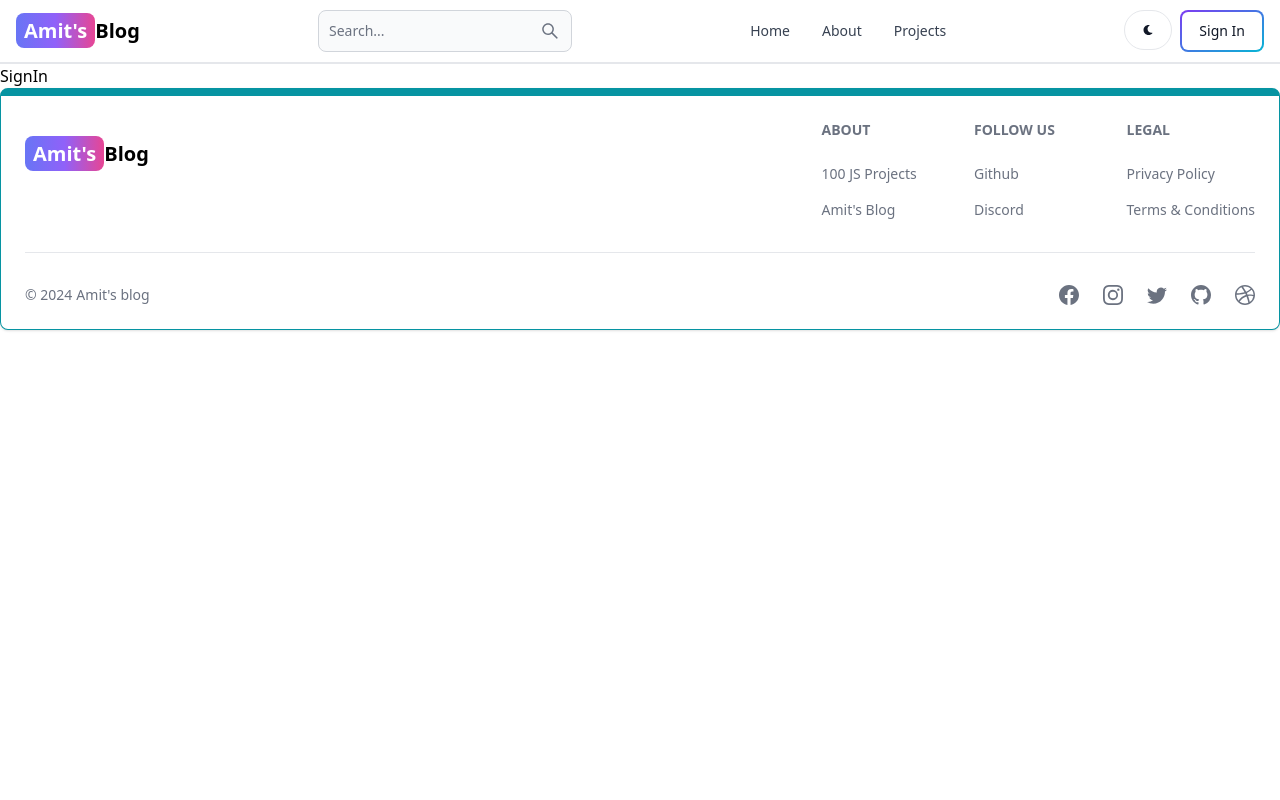
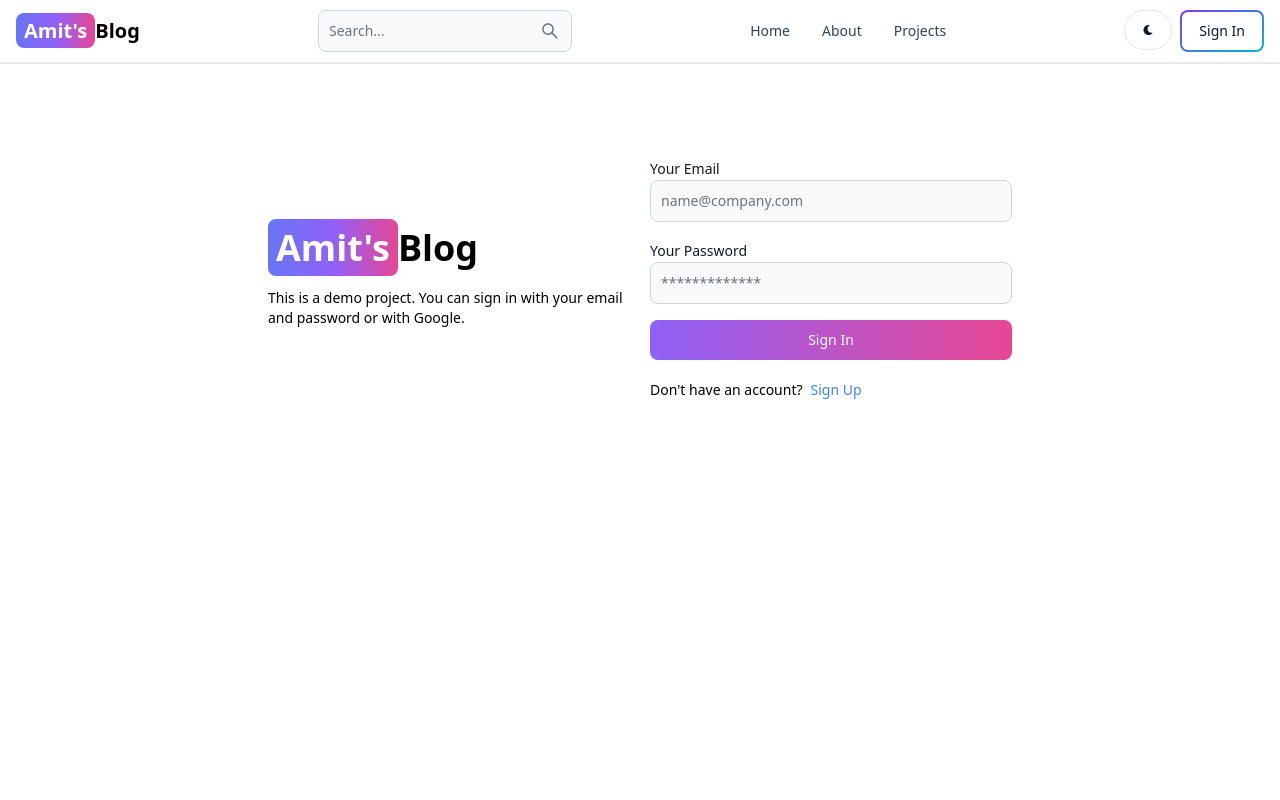
Before and after one commit to Am1t056/mern-blog, a React (Vite) app in the folder client/: page /sign-in in a window 1280 px wide. Shown: the top 800 px of the page. Built offline with nearby package versions, Linux system fonts and the light colour scheme.

Commit message:
complete sign in functionality

```diff
--- a/client/src/Pages/SignIn.jsx
+++ b/client/src/Pages/SignIn.jsx
@@ -1,8 +1,105 @@
-import React from 'react'
+import { Alert, Button, Label, Spinner, TextInput } from 'flowbite-react'
+import React, { useState } from 'react'
+import { Link,Navigate, useNavigate } from 'react-router-dom'
 
 function SignIn() {
+  const [formData,setFormData]=useState({});
+  const [errorMessage,setErrorMessage]=useState(null);
+  const [loading,setLoading]=useState(false);
+  const navigate=useNavigate();
+
+
+const handleChange=(e)=>{
+  setFormData({...formData,[e.target.id]:e.target.value.trim()})
+}
+
+const handleSubmit= async (e)=>{
+  e.preventDefault();
+  if(!formData.email || !formData.password){
+    return setErrorMessage('Please fill out all the fields!');
+  }
+
+  try {
+      setLoading(true);
+      setErrorMessage(null);
+
+    const response=await fetch('/api/auth/signin',{
+      method: 'POST',
+      headers: {'Content-Type':'application/json'},
+      body:JSON.stringify(formData),
+    });
+
+    const data=await response.json();
+
+    if(data.success===false){
+      return setErrorMessage(data.message);
+
+    };
+    setLoading(false);
+
+    if(response.ok){
+      navigate('/');
+    }
+
+  } catch (error) {
+    setErrorMessage(error.message)
+  }
+
+}
+console.log(formData);
+
   return (
-    <div>SignIn</div>
+    <div className=' min-h-screen mt-20'>
+       <div className="flex p-3 max-w-3xl mx-auto flex-col md:flex-row md:items-center gap-5">
+          {/* Left */}
+          <div className="flex-1">
+          <Link to="/" className=' text-4xl font-bold dark:text-white'>
+            <span className='px-2 py-1 bg-gradient-to-r from-indigo-500 via-purple-500 to-pink-500 rounded-lg text-white'>Amit's</span>Blog
+        </Link>
+        <p className='text-sm mt-5'>
+          This is a demo project. You can sign in with your email and password or with Google.
+        </p>
+
+          </div>
+          {/*Right */}
+          <div className="flex-1">
+               <form className='flex flex-col gap-4' onSubmit={handleSubmit}>
+
+                <div>
+                  <Label value='Your Email'/>
+                 <TextInput type='email' placeholder='name@company.com' id='email' onChange={handleChange}/>
+                </div>
+                <div>
+                  <Label value='Your Password'/>
+                 <TextInput type='password' placeholder='*************' id='password' onChange={handleChange}/>
+                </div>
+                <Button gradientDuoTone='purpleToPink' type='submit' disabled={loading}>
+                  {loading?(
+                  <>
+                  <Spinner size='sm'/>
+                    <span className='pl-3'>Loading...</span>
+                  </>) :'Sign In' }
+
+                </Button>
+               </form>
+               <div className="flex gap-2 text-sm mt-5">
+                <span>Don't have an account?</span>
+                <Link to='/sign-up' className='text-blue-500'>Sign Up</Link>
+               </div>
+
+               {errorMessage && (
+                <Alert className='mt-5' color='failure'>
+                  {errorMessage}
+                </Alert>
+               )
+
+               }
+
+
+          </div>
+       </div>
+
+    </div>
   )
 }
 
```
